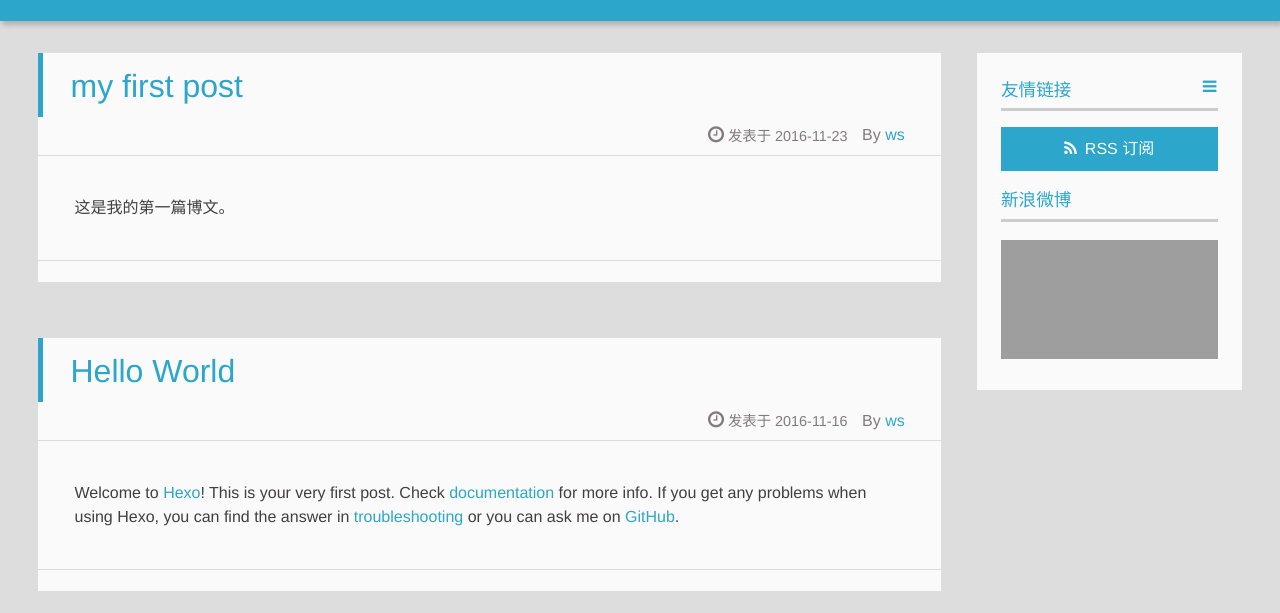
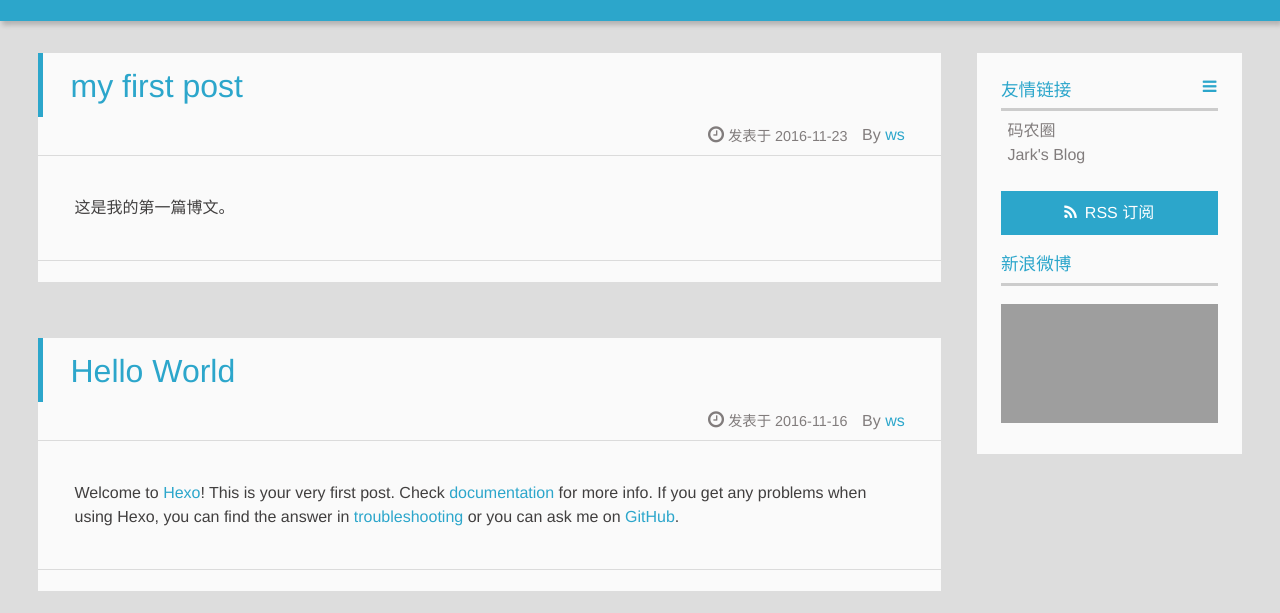
Before and after one commit to wangshuaiws/wangshuaiws.github.io, a plain HTML site: page index.html in a window 1280 px wide. Shown: the part 187-800 px from the top of the page. Drawn offline with Linux system fonts and the light colour scheme; grey boxes are pictures that could not be loaded; a script that the page names is missing.

Commit message:
Site updated: 2016-11-23 14:31:41

```diff
--- a/index.html
+++ b/index.html
@@ -192,7 +192,21 @@
 
   <div class="linkslist">
   <p class="asidetitle">友情链接</p>
+    <ul>
 
+          <li>
+
+            	<a href="https://coderq.com" target="_blank" title="一个面向程序员交流分享的新一代社区">码农圈</a>
+
+          </li>
+
+          <li>
+
+            	<a href="http://wuchong.me" target="_blank" title="Jark&#39;s Blog">Jark&#39;s Blog</a>
+
+          </li>
+
+    </ul>
 </div>
 
 
```
